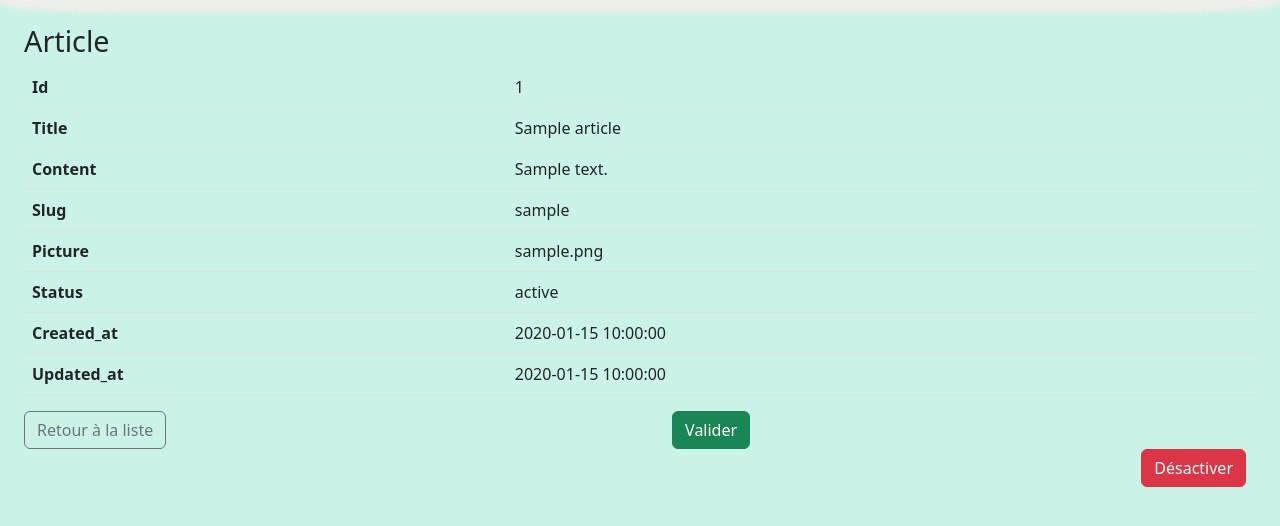
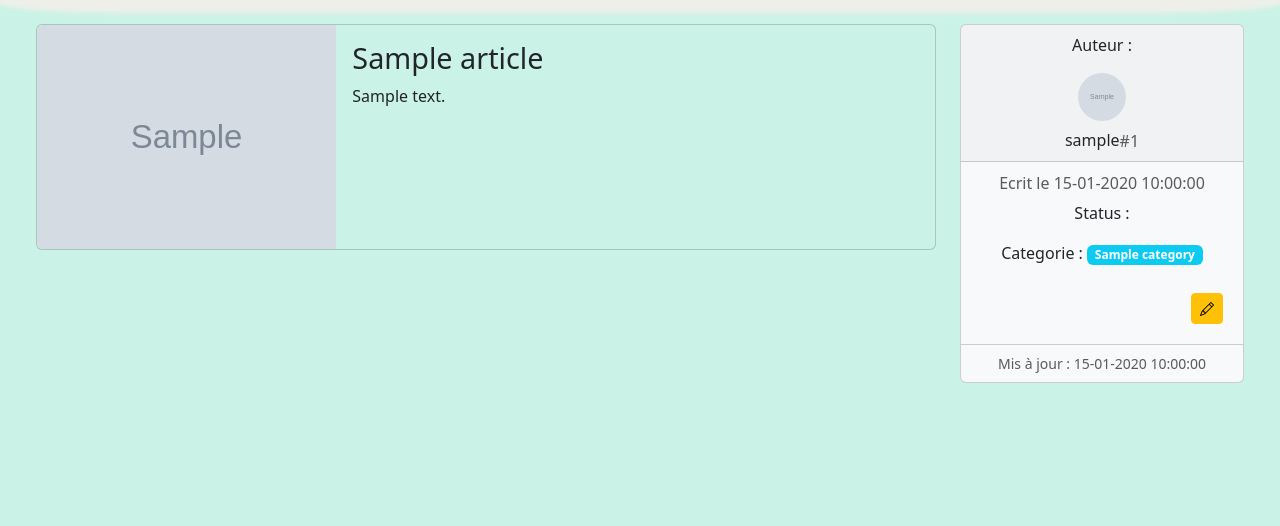
Before and after one commit to Ksouti/projet-eco-friendly-back, a Symfony app: template templates/article/show.html.twig in a window 1280 px wide. Shown: the part 74-600 px from the top of the page. Run offline with Twig, Linux system fonts and the light colour scheme; the template is opened without the code that fills it: most values are stand-ins (such as "Sample title", 1, 10 or a date in 2020); grey boxes marked "Sample" are stand-in pictures; some libraries are stand-ins or nearby versions.

Commit message:
FEAT: Single user, advice and article display

```diff
--- a/templates/_fragments/_content_status_tag.html.twig
+++ b/templates/_fragments/_content_status_tag.html.twig
@@ -1,7 +1,7 @@
     {% if status is same as 0 %}
-        <span class="badge bg-info">Brouillon</span>
+        <span class="badge bg-light text-dark">Brouillon</span>
     {% elseif status is same as 1 %}
-        <span class="badge bg-success">En ligne</span>
+        <span class="badge bg-success">publi&eacute;</span>
     {% elseif status is same as 2 %}
         <span class="badge bg-warning">Retiré</span>
     {% endif %}
--- a/templates/_fragments/_user_sidebar.html.twig
+++ b/templates/_fragments/_user_sidebar.html.twig
@@ -2,8 +2,8 @@
     <div class="card bg-light mb-3">
         <div class="card-header d-flex align-items-center">
             <img class="d-flex align-self-left" src="{{ user.avatar }}" style="height: 48px; width: 48px; border-radius: 50%; margin-right: 10px;" />
-            <h5 class="card-title m-0">{{ user.nickname }}</h5>
-            <h6 class="card-subtitle m-0 text-muted">#{{ user.id }}</h6>
+            <h6 class="card-title m-0">{{ user.nickname }}</h6>
+            <h7 class="card-subtitle m-0 text-muted">#{{ user.id }}</h7>
         </div>
         <div class="card-body">
             <h5 class="card-title">{{ user.firstname }} {{ user.lastname }}</h5>
--- a/templates/article/show.html.twig
+++ b/templates/article/show.html.twig
@@ -1,53 +1,69 @@
 {% extends 'base.html.twig' %}
 
-{% block title %}Article{% endblock %}
+{% block title %}{{ article.title }} | Eco Friendly{% endblock %}
 
 {% block body %}
-    <h1>Article</h1>
 
-    <table class="table table-hover">
-        <tbody>
-            <tr>
-                <th>Id</th>
-                <td>{{ article.id }}</td>
-            </tr>
-            <tr>
-                <th>Title</th>
-                <td>{{ article.title }}</td>
-            </tr>
-            <tr>
-                <th>Content</th>
-                <td>{{ article.content }}</td>
-            </tr>
-            <tr>
-                <th>Slug</th>
-                <td>{{ article.slug }}</td>
-            </tr>
-            <tr>
-                <th>Picture</th>
-                <td>{{ article.picture }}</td>
-            </tr>
-            <tr>
-                <th>Status</th>
-                <td>{{ article.status }}</td>
-            </tr>
-            <tr>
-                <th>Created_at</th>
-                <td>{{ article.createdAt ? article.createdAt|date('Y-m-d H:i:s') : '' }}</td>
-            </tr>
-            <tr>
-                <th>Updated_at</th>
-                <td>{{ article.updatedAt ? article.updatedAt|date('Y-m-d H:i:s') : '' }}</td>
-            </tr>
-        </tbody>
-    </table>
+    <div class="container-fluid">
+        <div class="row">
 
-  <div class="d-flex justify-content-between">
-  <a href="{{ path('app_backoffice_articles_list') }}" class="btn btn-outline-secondary">Retour à la liste</a>
-  <a href="{{ path('app_backoffice_articles_edit', {'id': article.id}) }}" class="btn btn-success mx-auto">Valider</a>
-  </div>
+            <!-- Main Content -->
+            <div class="col-md-9">
+                <div class="row">
+                    <div class="col-12 mb-4">
+                        <div class="card">
+                            <div class="row g-0">
+                                <div class="col-md-4">
+                                    <img src="{{ article.picture }}" class="img-fluid rounded-start" alt="{{ article.title }}" />
+                                </div>
+                                <div class="col-md-8">
+                                    <div class="card-body">
+                                        <h1 class="card-title">{{ article.title }}</h1>
+                                        <p class="card-text">{{ article.content }}</p>
+                                    </div>
+                                </div>
+                            </div>
+                        </div>
+                    </div>
+                </div>
+            </div>
 
+            <!-- Left Sidebar -->
+            <div class="col-md-3">
+                <div class="card bg-light mb-3">
+                    <div class="card-header d-flex flex-column justify-content-center align-items-center">
+                        <p>Auteur :</p>
+                        <img class="d-flex align-self-left" src="{{ article.author.avatar }}" style="height: 48px; width: 48px; border-radius: 50%;" />
+                        <div class="d-flex justify-content-center align-items-center mt-2">
+                            <h6 class="card-title m-0">{{ article.author.nickname }}</h6>
+                            <h7 class="card-subtitle m-0 text-muted">#{{ article.author.id }}</h7>
+                        </div>
+                    </div>
+                    <div class="card-body text-center">
+                        <h6 class="card-subtitle mb-2 text-muted">Ecrit le {{ article.createdAt|date('d-m-Y H:i:s') }}</h6>
+                        <p class="card-text">
+                            Status :
+                            {% include "_fragments/_content_status_tag.html.twig" with {status:article.status} %}
+                        </p>
+                        <p class="card-text">
+                            Categorie : <span class="badge bg-info mb-2">{{ article.category.name }}</span>
+                        </p>
+                        <div class="d-flex flex-nowrap justify-content-end align-items-center">
+                            <a class="m-1 btn-sm btn btn-warning" data-bs-toggle="tooltip" data-bs-placement="top" title="&Eacute;diter" href="{{ path('app_backoffice_articles_edit', {'id': article.id}) }}"><i class="bi bi-pencil"></i></a>
+                            {% if "ROLE_ADMIN" in app.user.roles %}
+                            <form method="post" action="{{ path('app_backoffice_articles_deactivate', {'id': article.id}) }}" onsubmit="return confirm('Êtes-vous sûr de vouloir désactiver cet article ?');">
+                                <input type="hidden" name="_token" value="{{ csrf_token('deactivate' ~ article.id) }}" />
+                                <button class="m-1 btn-sm btn btn-danger" data-bs-toggle="tooltip" data-bs-placement="top" title="D&eacute;sactiver"><i class="bi bi-x-circle"></i></button>
+                            </form>
+                            {% endif %}
+                        </div>
+                    </div>
+                    <div class="card-footer bg-transparent text-center">
+                        <div class="float-right text-muted small">Mis à jour : {{ article.author.updatedAt ? article.author.updatedAt|date('d-m-Y H:i:s') : 'jamais' }}</div>
+                    </div>
+                </div>
+            </div>
+        </div>
+    </div>
 
-
-    {{ include('article/_delete_form.html.twig') }}
-{% endblock %}
+    {% endblock %}
```
Also changed, not shown: templates/advice/show.html.twig (+54 -38 lines), templates/user/show.html.twig (+5 -7 lines), public/assets/js/app.js, 1 other file.
